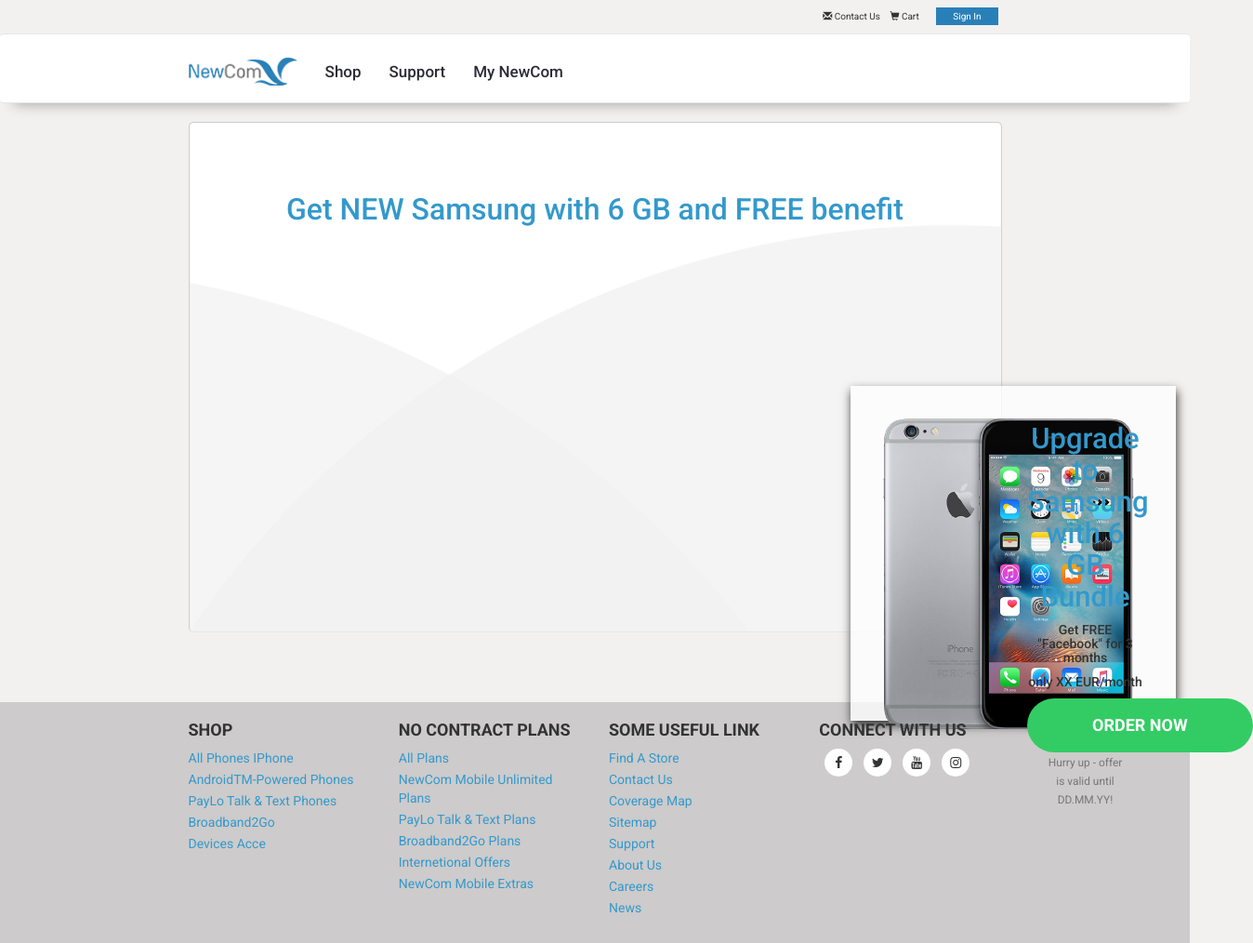
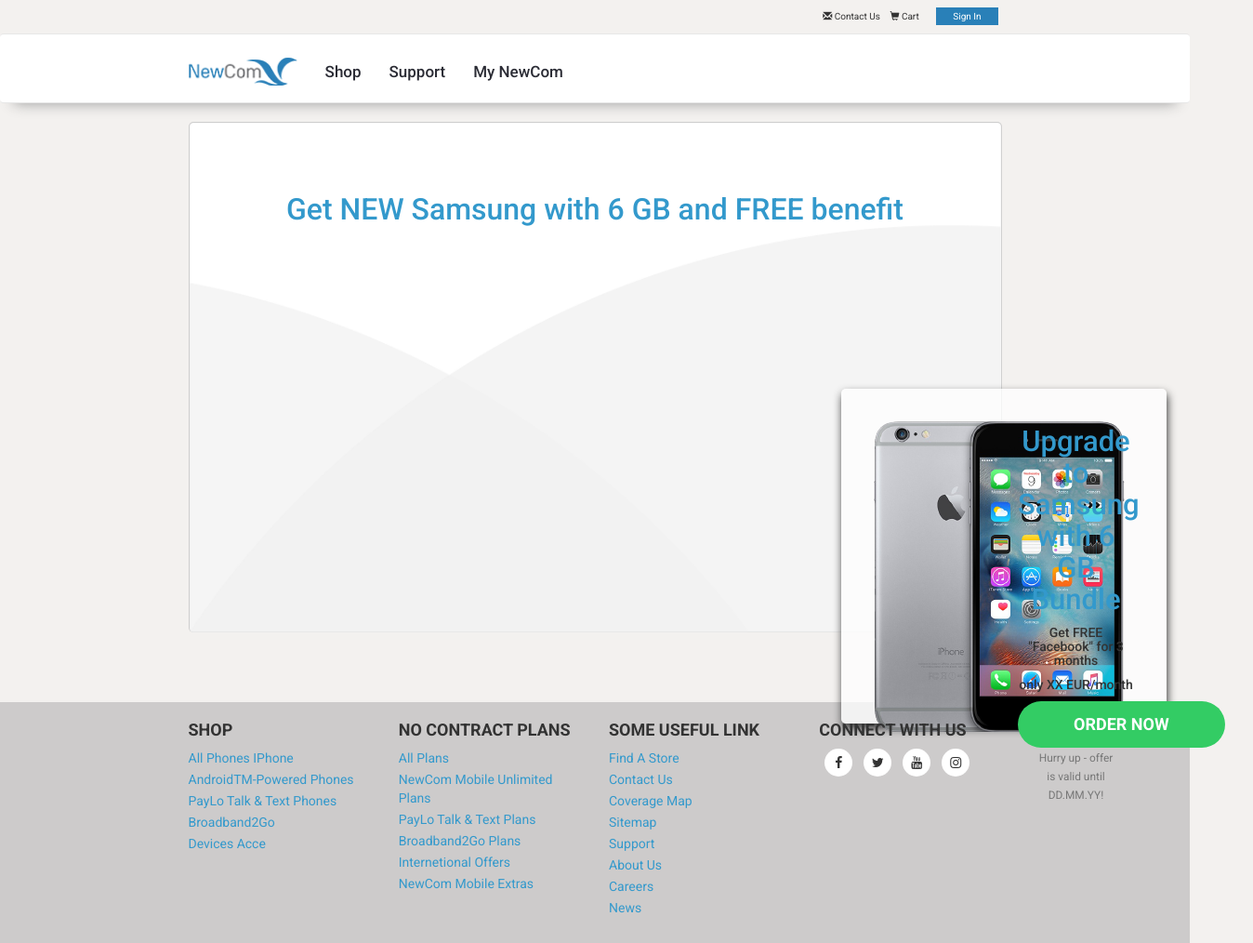
Before and after one commit to doronzzz/mock-html, a plain HTML site: page product_2.html in a window 1280 px wide. Shown: the whole page at 93% size, 1348 px wide, since content can reach past the window. Drawn offline with nearby package versions, Linux system fonts and the light colour scheme.

Commit message:
styling + newcommenw link

```diff
--- a/app.js
+++ b/app.js
@@ -129,7 +129,7 @@
 					$('body').addClass('is-logged-in');
 				}
 
-				$('.myNewComMenuItem').click(function(){
+				$('#goToContract').click(function(){
 					window.location.href = "/contract.html";
 				});
 
--- a/style.css
+++ b/style.css
@@ -615,15 +615,16 @@
 }
 
 .product-main-banner .row {
-    background: rgba(255,255,255,0.75);
+     background: rgba(255,255,255,0.75);
     position: absolute;
-    bottom: 25px;
-    right: 30px;
+    bottom: 22px;
+    right: 40px;
     text-align: center;
     padding: 20px;
     box-shadow: 1px 5px 10px #333;
     width: 350px;
     height: 360px;
+    border-radius: 5px;
 }
 
 .benefitTextIntro {
@@ -633,7 +634,11 @@
 
 .product-main-banner .row .rounded-btn {
     text-transform: uppercase;
-    padding: 16px 70px;
+    padding: 12px 60px;
+    max-width: 300px;
+    white-space: nowrap;
+    overflow: hidden;
+    text-overflow: ellipsis;
 }
 
 .product-main-banner .row h3.blue-color {
```
Also changed, not shown: contract.html (+1 -1 lines), index.html (+1 -1 lines), offer.html (+2 -2 lines).
